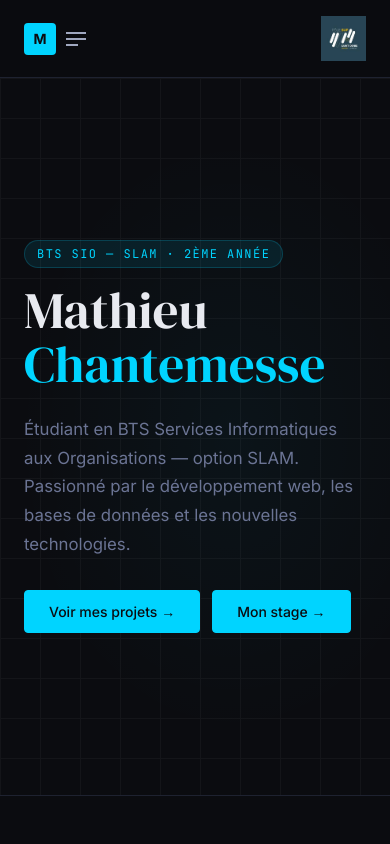
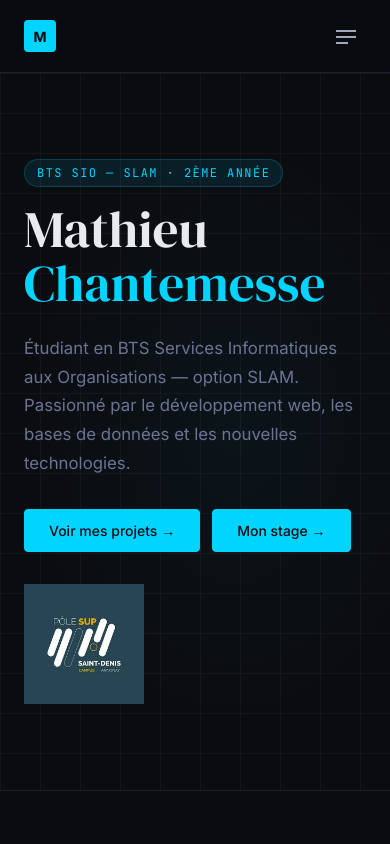
Before and after one commit to BloodLord213/Portfolio, a plain HTML site: page index.html in a window 390 px wide. Shown: the top 844 px of the page. Drawn offline with Linux system fonts and the light colour scheme.

Commit message:
modif emplacement logo polesup

```diff
--- a/CSS/styles.css
+++ b/CSS/styles.css
@@ -124,17 +124,7 @@ img {
     background: #00d4ff18;
     color: var(--primary);
 }
-.navbar-logo {
-    display: flex;
-    align-items: center;
-    margin-left: 1rem;
-}
 
-.navbar-logo img {
-    width: 55px;
-    height: 55px;
-    object-fit: contain;
-}
 
 /* Menu mobile : case à cocher cachée + label (aucun JavaScript) */
 .menu-check {
@@ -164,6 +154,32 @@ img {
 }
 
 /* ---------- Mise en page ---------- */
+.hero-inner {
+    position: relative;
+    display: flex;
+    align-items: center;
+    justify-content: space-between;
+    gap: 3rem;
+    width: 100%;
+}
+
+.hero-content {
+    position: relative;
+    max-width: 56rem;
+}
+
+.hero-logo {
+    flex-shrink: 0;
+    display: flex;
+    align-items: center;
+    justify-content: center;
+}
+
+.hero-logo img {
+    width: 180px;
+    height: auto;
+    object-fit: contain;
+}
 .container {
     width: min(100% - 3rem, 64rem);
     margin-inline: auto;
@@ -850,14 +866,17 @@ img {
         align-items: flex-start;
         flex-direction: column;
     }
-    .navbar-logo {
-    margin-left: auto;
+
+    .hero-inner {
+        flex-direction: column;
+        align-items: flex-start;
+        gap: 2rem;
     }
 
-    .navbar-logo img {
-        width: 45px;
-        height: 45px;
+    .hero-logo img {
+        width: 120px;
     }
+
 }
 @media (max-width: 520px) {
     .brand-name {
--- a/index.html
+++ b/index.html
@@ -30,13 +30,12 @@
                 <li><a class="nav-link" href="HTML/veille.html">Veille techno</a></li>
             </ul>
 
-            <div class="navbar-logo">
-                <img src="img/logo_saint_denis.jpg" alt="Logo Saint-Denis">
-            </div>
         </nav>
 
         <main>
+
             <section class="hero">
+                <div class="hero-inner">
                     <div class="hero-content">
                         <span class="tag">BTS SIO — SLAM · 2ème année</span>
                         <h1>
@@ -52,6 +51,11 @@
                         <div class="button-row">
                             <a class="button" href="HTML/projets.html">Voir mes projets →</a>
                             <a class="button" href="HTML/Stages.html">Mon stage →</a>
+                        </div>
+                    </div>
+
+                    <div class="hero-logo">
+                        <img src="img/logo_saint_denis.jpg" alt="Logo Saint-Denis">
                     </div>
                 </div>
             </section>
```
Lines whose indentation alone changed are shown as unchanged.
